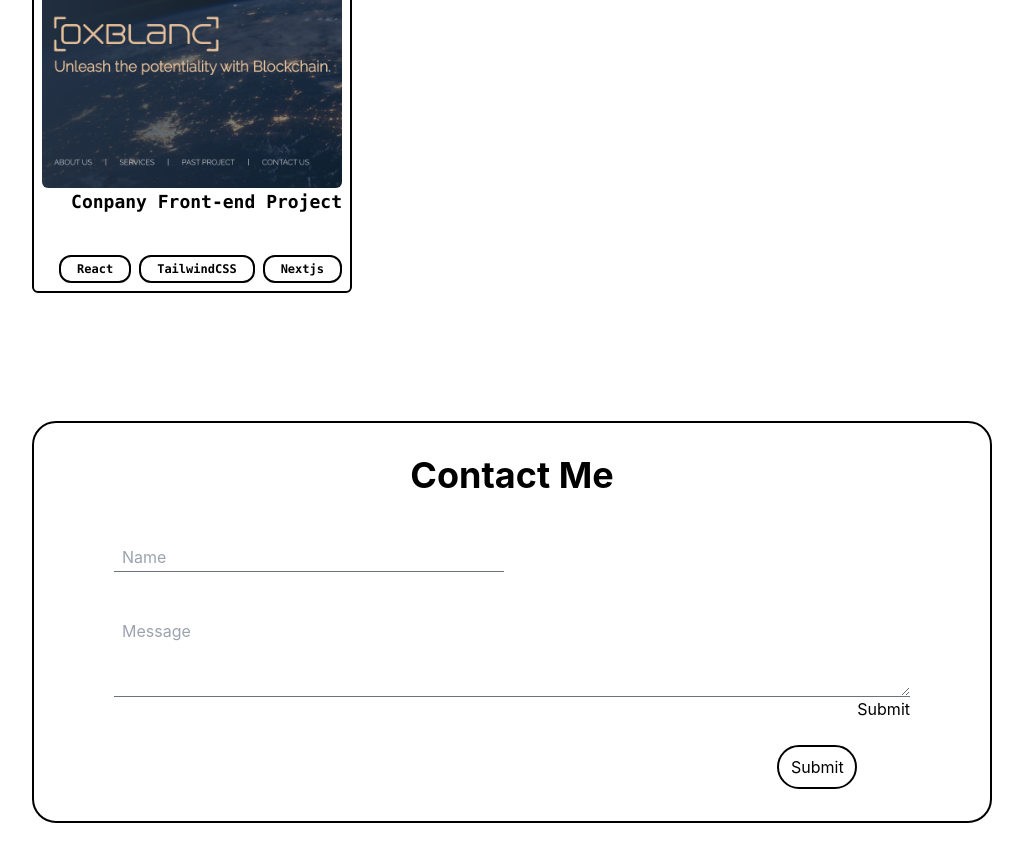
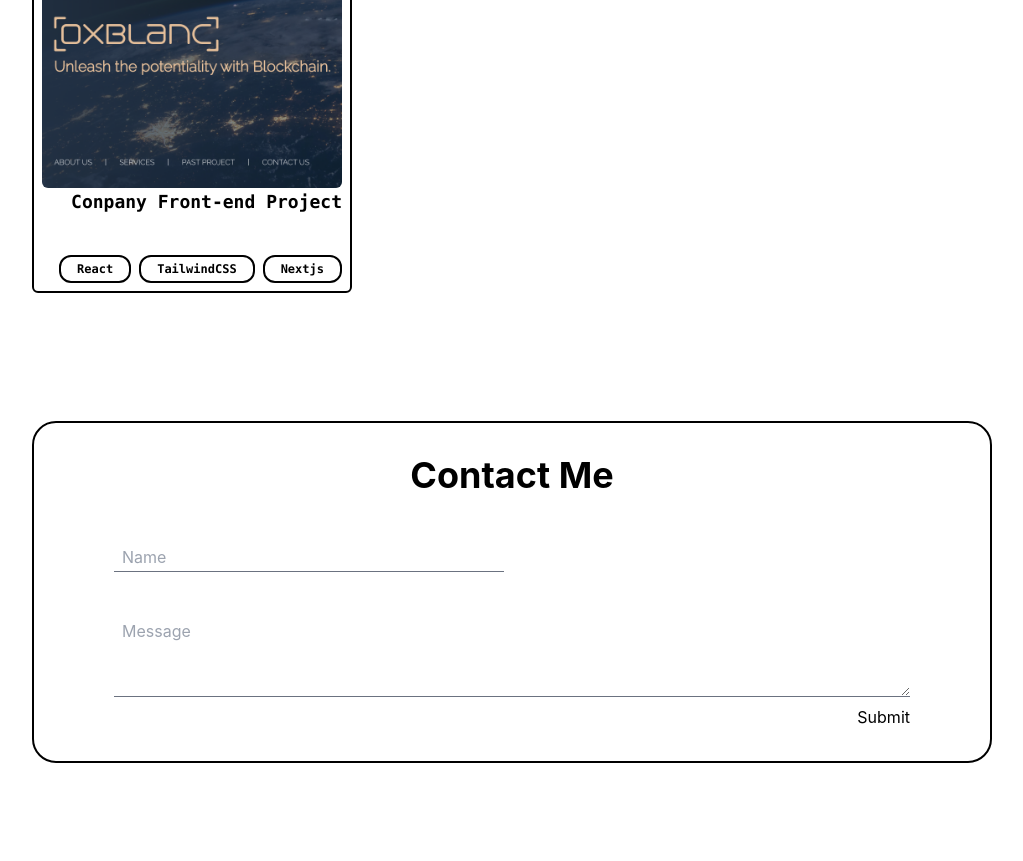
Before and after one commit to timothylam1228/Portfolio, a React (Create React App) app: page / in a window 1280 px wide. Shown: the part 2828-3689 px from the top of the page, without its empty margins (128-1151 px from the left). After the commit the page ends 3639 px from the top, so only its background shows below. Built offline with nearby package versions, Linux system fonts and the light colour scheme.

Commit message:
fix contact form style

```diff
--- a/src/components/Contact.jsx
+++ b/src/components/Contact.jsx
@@ -17,8 +17,7 @@ const Contact = () => {
                             {/* <input onChange={setEmail} className="border-b border-gray-500 appearance-none bg-transparent w-full text-gray-700 mr-3 py-1 px-2 leading-tight focus:outline-none" type="text" placeholder="Email" aria-label="Email"></input> */}
                         </div>
                         <textarea onChange={(e) => { setMessage(e.target.value) }} id="message" name="message" className=" h-20 border-b border-gray-500 appearance-none bg-transparent w-full text-gray-700 mr-3 py-1 px-2 leading-tight focus:outline-none" placeholder="Message" aria-label="Message" />
-                        <div className="flex justify-end">
-                            <button type="submit" className="mt-12 py-2 w-20 items-end flex justify-center border-2 border-black rounded-3xl hover:border-grey-400 hover:bg-black hover:text-white transition-all duration-300">Submit</button>
+                        <div className="flex justify-end mt-2">
                             <a href={`mailto:timothylam1228@gmail.com?subject=Enquire from ${name}&body=${message}`}>Submit</a>
                         </div>
                     </form>
```
